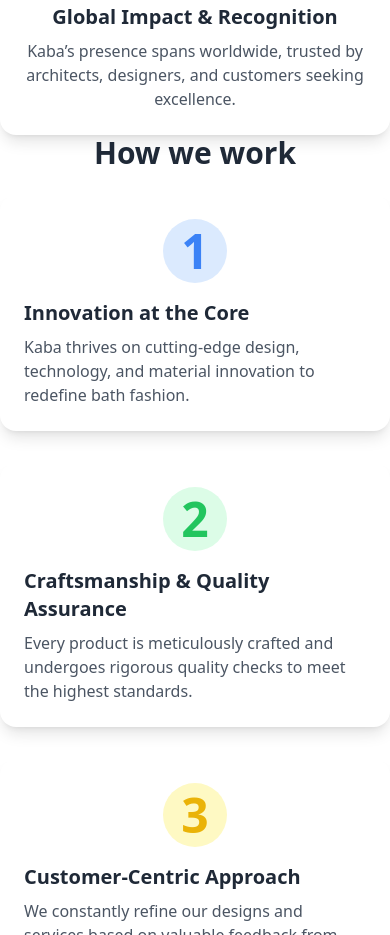
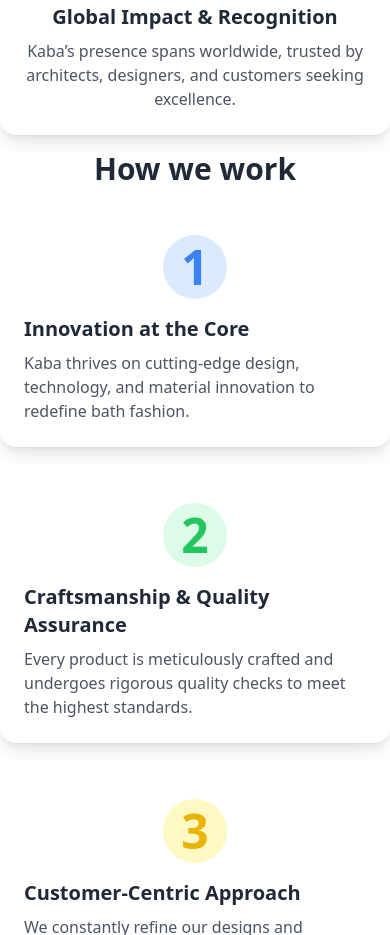
Before and after one commit to devyagnesh/devyagnesh.github.io, a plain HTML site: page index.html in a window 390 px wide. Shown: the part 2953-3888 px from the top of the page. Drawn offline with nearby package versions, Linux system fonts and the light colour scheme.

Commit message:
add more section

```diff
--- a/index.html
+++ b/index.html
@@ -431,7 +431,7 @@
         </div>
       </div>
 
-      <h2 class="text-3xl font-bold text-gray-800 lg:hidden md:hidden sm:block mr-auto">How we work</h2>
+      <h2 class="text-3xl font-bold text-gray-800 lg:hidden md:hidden sm:block mr-auto mt-4">How we work</h2>
       <div class="space-y-8 flex flex-col items-center my-6">
         <!-- Step 1 -->
         <div class="flex flex-col sm:flex-row items-center text-left bg-white shadow-lg rounded-2xl p-6 w-full sm:w-3/4 sm:self-start">
```
